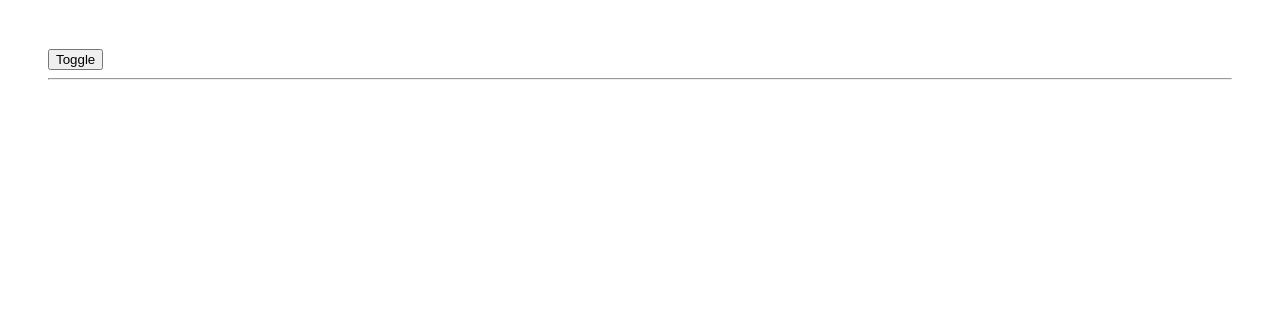
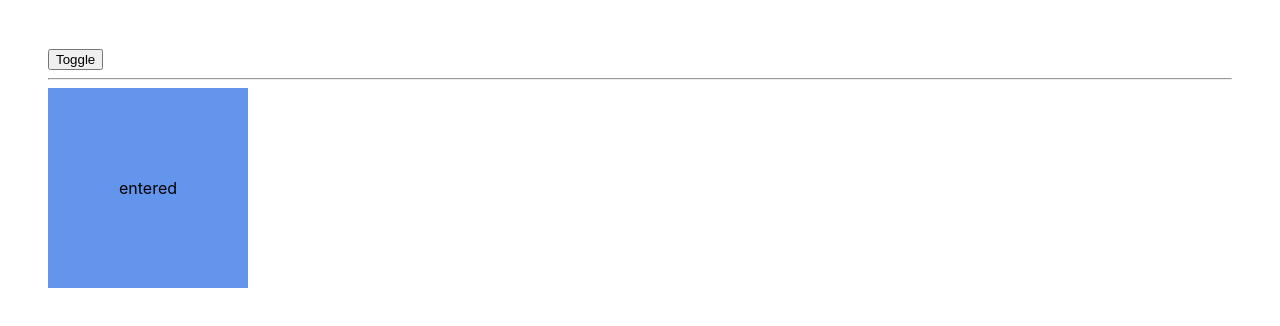
Before and after one commit to Abubjazov/ReactHooksApp, a React (Create React App) app: page / in a window 1280 px wide. Both pictures are taken after a click on the button "Toggle". Shown: the top 326 px of the page. Built offline with nearby package versions, Linux system fonts and the light colour scheme.

Commit message:
тема: React Transition Group

```diff
--- a/package.json
+++ b/package.json
@@ -9,6 +9,7 @@
     "react": "^17.0.2",
     "react-dom": "^17.0.2",
     "react-scripts": "4.0.3",
+    "react-transition-group": "^4.4.2",
     "web-vitals": "^1.1.2"
   },
   "scripts": {
--- a/src/App.js
+++ b/src/App.js
@@ -1,15 +1,27 @@
 import React, { useState } from 'react'
+import { Transition } from 'react-transition-group'
 
 function App() {
-  const [toggle, setToggle] = useState(true)
+  const [toggle, setToggle] = useState(false)
 
   return (
     <div className='container'>
       <button onClick={() => setToggle(!toggle)}>Toggle</button>
       <hr/>
-      <div className='blocks'>
-      {toggle && <div className='square blue'>{toggle.toString()}</div>}
-        {/* {toggle ? <div className='square blue'>{toggle.toString()}</div> : null} */}
+      <div className={'blocks'}>
+        <Transition
+          in={toggle}
+          timeout={{
+            enter: 500,
+            exit: 300
+          }}
+          mountOnEnter
+          unmountOnExit
+        >
+          {state => (
+            <div className={`square blue ${state}`}>{state}</div>
+          )}
+        </Transition>
       </div>
     </div>
   )
--- a/src/index.css
+++ b/src/index.css
@@ -32,7 +32,6 @@ code {
   justify-content: center;
   width: 200px;
   height: 200px;
-  animation: square 500ms ease-out forwards;
 }
 
 .square.blue {
@@ -41,6 +40,14 @@ code {
 
 .square.orange {
   background: coral;
+}
+
+.square.entering {
+  animation: square 500ms ease-out forwards;
+}
+
+.square.exiting {
+  animation: square 300ms ease-in alternate-reverse;
 }
 
 @keyframes square {
```
